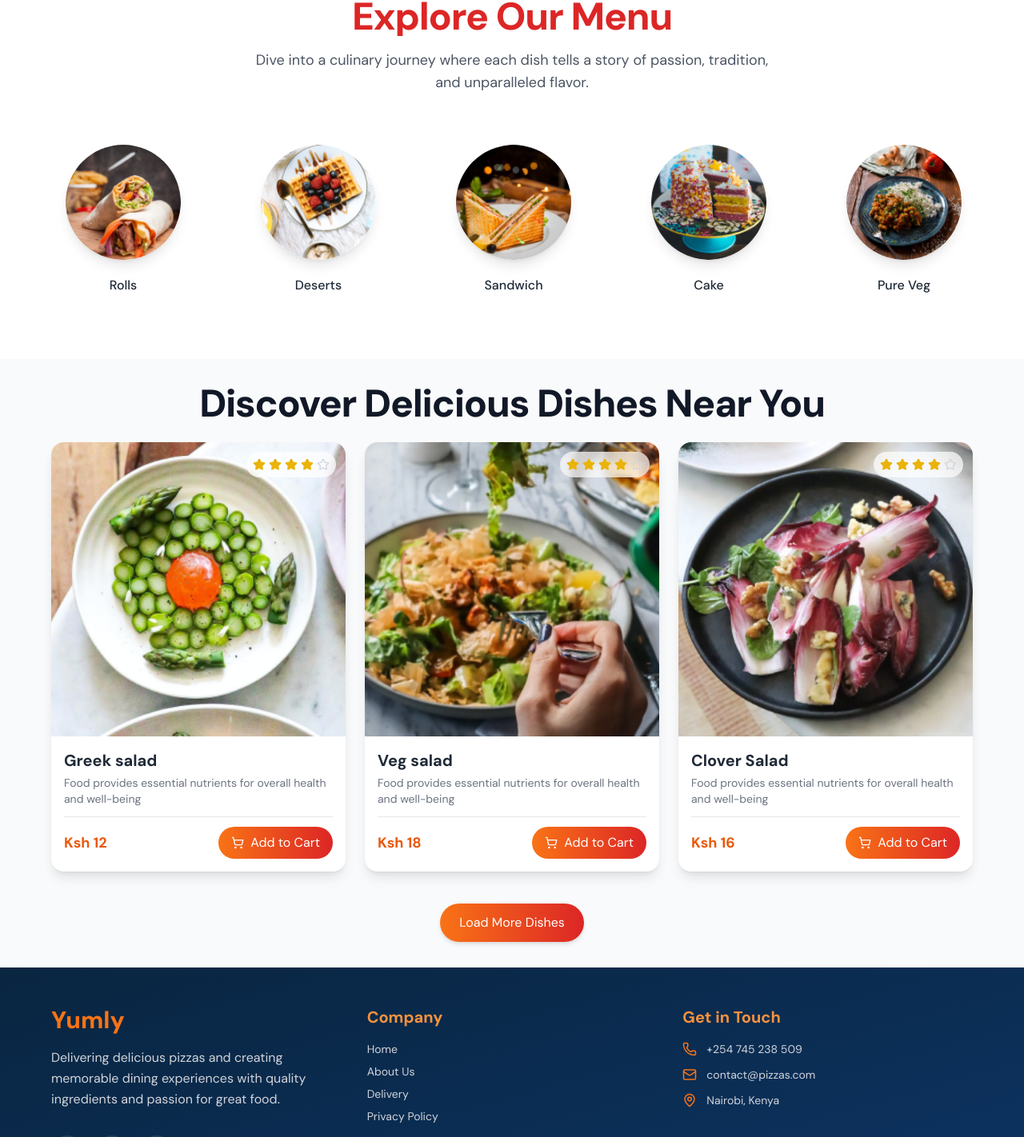
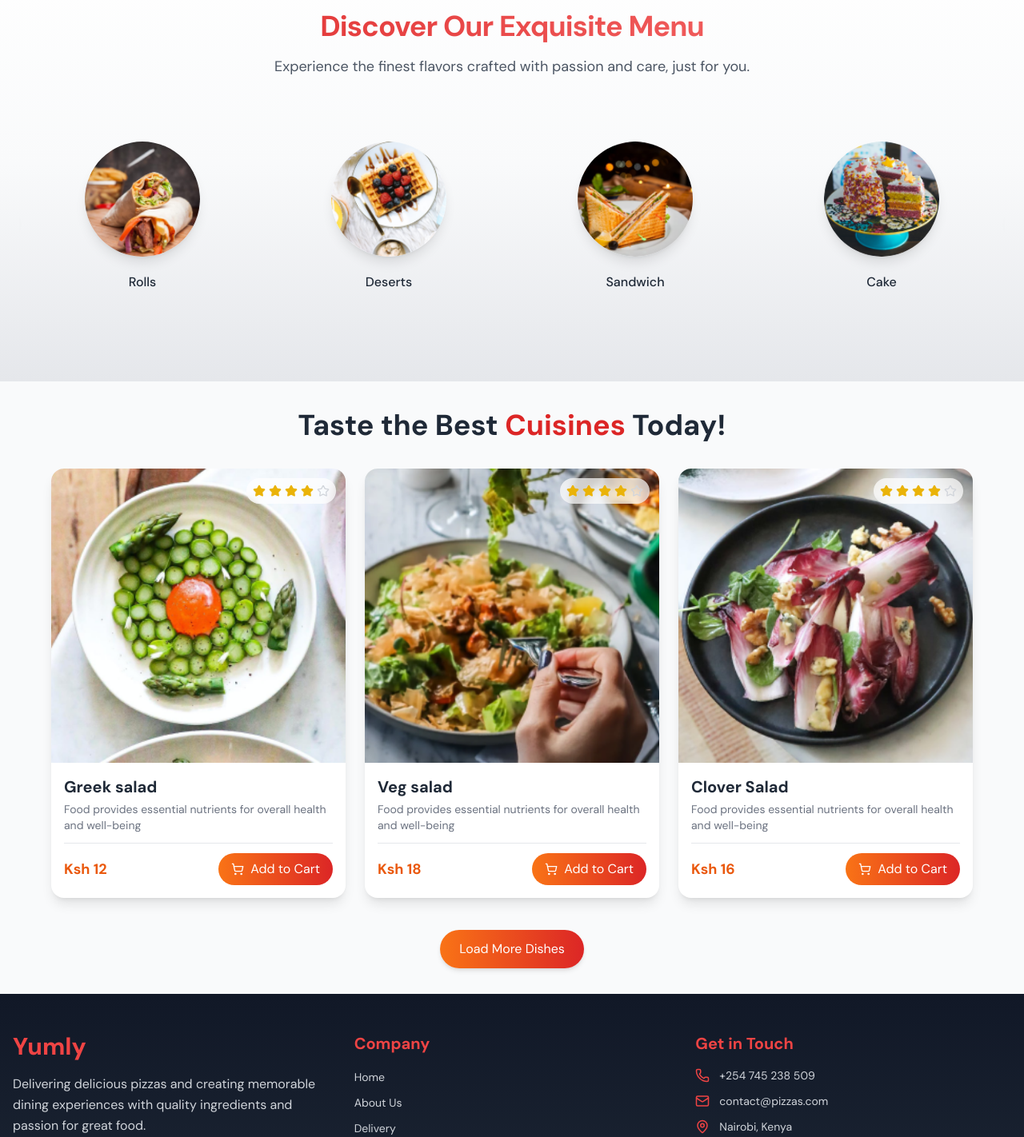
Before and after one commit to tchamp295/food_ordering_app, a Next.js app: page / in a window 1280 px wide. Shown: the part 684-2106 px from the top of the page at 80% size. Built offline with nearby package versions, Linux system fonts and the light colour scheme; no server answers.

Commit message:
ui styling

```diff
--- a/src/components/FoodDisplay.jsx
+++ b/src/components/FoodDisplay.jsx
@@ -50,12 +50,12 @@ const FoodDisplay = () => {
     >
       <div className="max-w-6xl mx-auto">
         <motion.h1
-          initial={{ y: -50, opacity: 0 }}
-          animate={{ y: 0, opacity: 1 }}
-          transition={{ duration: 0.5 }}
-          className="text-4xl md:text-5xl font-extrabold text-gray-900 mb-6 text-center tracking-tight leading-tight"
+          initial={{ opacity: 0, y: -30 }}
+          animate={{ opacity: 1, y: 0 }}
+          transition={{ duration: 0.6 }}
+          className="text-center text-4xl font-bold text-gray-800 leading-tight mb-8"
         >
-          Discover Delicious Dishes Near You
+          Taste the Best <span className="text-red-600">Cuisines</span> Today!
         </motion.h1>
 
         <AnimatePresence>
--- a/src/components/Footer.jsx
+++ b/src/components/Footer.jsx
@@ -1,4 +1,3 @@
-import Image from "next/image";
 import React from "react";
 import { motion } from "framer-motion";
 import { Twitter, Facebook, Linkedin, MapPin, Phone, Mail } from "lucide-react";
@@ -34,9 +33,9 @@ const Footer = () => {
       initial={{ opacity: 0 }}
       animate={{ opacity: 1 }}
       transition={{ duration: 0.5 }}
-      className="bg-gradient-to-br from-[#092540] to-[#0d3566] text-gray-200 px-4 py-12"
+      className="bg-gradient-to-b from-gray-900 to-gray-800 text-gray-100 px-4 py-12"
     >
-      <div className="container mx-auto max-w-6xl grid grid-cols-1 md:grid-cols-3 gap-8">
+      <div className="container mx-auto max-w-7xl grid grid-cols-1 md:grid-cols-3 gap-8">
         {/* Brand Section */}
         <motion.div
           initial={{ x: -50, opacity: 0 }}
@@ -44,14 +43,13 @@ const Footer = () => {
           transition={{ delay: 0.2, duration: 0.5 }}
           className="space-y-4"
         >
-          <h2 className="text-3xl font-extrabold text-orange-500 mb-4 flex items-center">
-            <span>Yumly</span>
+          <h2 className="text-3xl font-extrabold text-red-500 mb-4 flex items-center">
+            Yumly
           </h2>
           <p className="text-gray-300 leading-relaxed">
             Delivering delicious pizzas and creating memorable dining
             experiences with quality ingredients and passion for great food.
           </p>
-
           <div className="flex space-x-4 pt-4">
             {socialLinks.map((social, index) => (
               <motion.a
@@ -66,7 +64,7 @@ const Footer = () => {
                 <social.icon
                   color={social.color}
                   size={24}
-                  className="hover:text-opacity-80 transition-all"
+                  className="transition-transform hover:scale-110"
                 />
               </motion.a>
             ))}
@@ -79,20 +77,17 @@ const Footer = () => {
           animate={{ y: 0, opacity: 1 }}
           transition={{ delay: 0.4, duration: 0.5 }}
         >
-          <h2 className="text-xl font-bold mb-4 text-orange-400">Company</h2>
+          <h2 className="text-xl font-bold mb-4 text-red-500">Company</h2>
           <ul className="space-y-2">
             {companyLinks.map((link, index) => (
-              <motion.li
-                key={index}
-                whileHover={{
-                  x: 10,
-                  color: "#f97316",
-                  transition: { duration: 0.2 },
-                }}
-                className="text-sm text-gray-300 cursor-pointer"
-              >
-                {link.name}
-              </motion.li>
+              <li key={index}>
+                <a
+                  href={link.href}
+                  className="text-sm text-gray-300 hover:text-red-500 transition-colors"
+                >
+                  {link.name}
+                </a>
+              </li>
             ))}
           </ul>
         </motion.div>
@@ -103,20 +98,18 @@ const Footer = () => {
           animate={{ x: 0, opacity: 1 }}
           transition={{ delay: 0.6, duration: 0.5 }}
         >
-          <h2 className="text-xl font-bold mb-4 text-orange-400">
-            Get in Touch
-          </h2>
+          <h2 className="text-xl font-bold mb-4 text-red-500">Get in Touch</h2>
           <ul className="space-y-3">
             <li className="flex items-center space-x-3 text-sm text-gray-300">
-              <Phone size={18} className="text-orange-500" />
+              <Phone size={18} className="text-red-500" />
               <span>+254 745 238 509</span>
             </li>
             <li className="flex items-center space-x-3 text-sm text-gray-300">
-              <Mail size={18} className="text-orange-500" />
+              <Mail size={18} className="text-red-500" />
               <span>contact@pizzas.com</span>
             </li>
             <li className="flex items-center space-x-3 text-sm text-gray-300">
-              <MapPin size={18} className="text-orange-500" />
+              <MapPin size={18} className="text-red-500" />
               <span>Nairobi, Kenya</span>
             </li>
           </ul>
@@ -129,7 +122,7 @@ const Footer = () => {
         transition={{ delay: 0.8, duration: 0.5 }}
         className="text-center mt-8 text-sm text-gray-400 border-t border-gray-700 pt-4"
       >
-        &copy; {new Date().getFullYear()} Pizzas. All rights reserved.
+        &copy; {new Date().getFullYear()} Yumly. All rights reserved.
       </motion.p>
     </motion.footer>
   );
--- a/src/components/Menu.jsx
+++ b/src/components/Menu.jsx
@@ -1,4 +1,5 @@
 "use client";
+
 import React from "react";
 import { menu_list } from "../../public/assets";
 import MenuItem from "./MenuItem";
@@ -9,78 +10,70 @@ import { motion } from "framer-motion";
 import CustomScrollButton from "@/utils/CustomScrollButton";
 
 const Menu = () => {
-  const settings = {
+  const sliderSettings = {
     dots: false,
     infinite: true,
     speed: 500,
-    slidesToShow: 5,
+    slidesToShow: 4,
     slidesToScroll: 1,
     autoplay: true,
-    autoplaySpeed: 3000,
-    cssEase: "linear",
+    autoplaySpeed: 4000,
     pauseOnHover: true,
     prevArrow: <CustomScrollButton type="prev" />,
     nextArrow: <CustomScrollButton type="next" />,
     responsive: [
-      {
-        breakpoint: 1280,
-        settings: {
-          slidesToShow: 4,
-          slidesToScroll: 1,
-        },
-      },
-      {
-        breakpoint: 1024,
-        settings: {
-          slidesToShow: 3,
-          slidesToScroll: 1,
-        },
-      },
-      {
-        breakpoint: 640,
-        settings: {
-          slidesToShow: 2,
-          slidesToScroll: 1,
-        },
-      },
+      { breakpoint: 1280, settings: { slidesToShow: 4 } },
+      { breakpoint: 1024, settings: { slidesToShow: 3 } },
+      { breakpoint: 640, settings: { slidesToShow: 2 } },
     ],
   };
 
   return (
     <motion.section
-      className="max-w-7xl mx-auto py-16 px-4 sm:px-6 lg:px-8 relative"
+      className="relative py-20 px-6 bg-gradient-to-b from-white via-gray-50 to-gray-200"
       initial={{ opacity: 0, y: 50 }}
       animate={{ opacity: 1, y: 0 }}
       transition={{ duration: 0.6 }}
     >
+      {/* Title Section */}
       <motion.div
         className="text-center mb-12"
         initial={{ opacity: 0 }}
         animate={{ opacity: 1 }}
         transition={{ delay: 0.3, duration: 0.5 }}
       >
-        <h2
-          className="text-4xl lg:text-5xl font-extrabold text-gray-900
-          bg-clip-text text-transparent bg-red-600
-          mb-4 tracking-tight"
-        >
-          Explore Our Menu
+        <h2 className="text-4xl font-bold text-gray-900 tracking-tight bg-clip-text text-transparent bg-gradient-to-r from-red-600 to-red-400">
+          Discover Our Exquisite Menu
         </h2>
-        <p className="text-lg text-gray-600 max-w-2xl mx-auto">
-          Dive into a culinary journey where each dish tells a story of passion,
-          tradition, and unparalleled flavor.
+        <p className="mt-4 text-lg text-gray-600 max-w-2xl mx-auto">
+          Experience the finest flavors crafted with passion and care, just for
+          you.
         </p>
       </motion.div>
 
-      <div className="menu-carousel-container overflow-hidden relative">
-        <Slider {...settings}>
+      {/* Slider Section */}
+      <div className="overflow-hidden">
+        <Slider {...sliderSettings}>
           {menu_list.map((item, index) => (
-            <div key={index} className="px-2">
-              <MenuItem image={item.menu_image} name={item.menu_name} />
-            </div>
+            <motion.div
+              key={index}
+              className="p-4"
+              initial={{ scale: 0.9, opacity: 0 }}
+              animate={{ scale: 1, opacity: 1 }}
+              transition={{ delay: 0.2 * index, duration: 0.5 }}
+            >
+              <MenuItem
+                image={item.menu_image}
+                name={item.menu_name}
+                className="shadow-lg rounded-lg overflow-hidden bg-white transform hover:scale-105 transition-transform duration-300"
+              />
+            </motion.div>
           ))}
         </Slider>
       </div>
+
+
+
     </motion.section>
   );
 };
```
